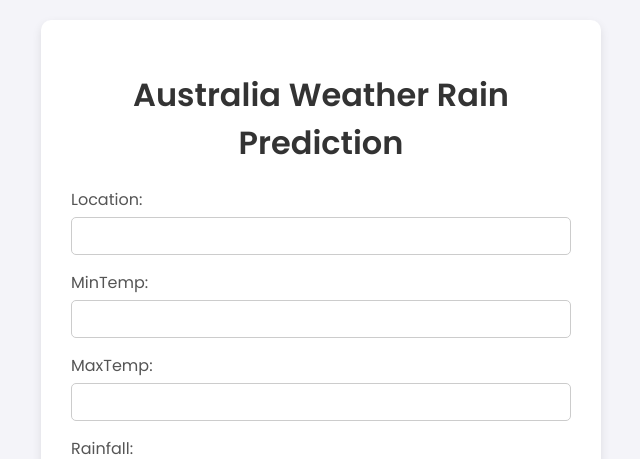
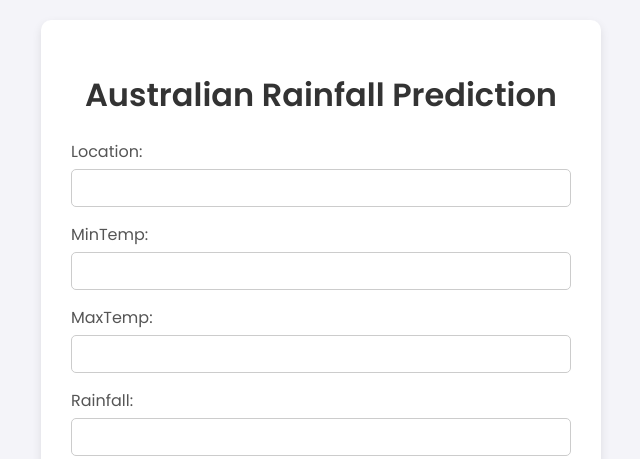
Before and after one commit to DavidIbrahimG/AustrialianRainfallPrediction, a Flask app: page / in a window 1280 px wide. Shown: the top 459 px of the page, without its empty margins (319-959 px from the left). Run offline with Flask 3, Linux system fonts and the light colour scheme; parts of the project's set-up code (start-up, migrations or seed data) failed here and were passed over.

Commit message:
flask app setup

```diff
--- a/application.py
+++ b/application.py
@@ -37,4 +37,4 @@ def index():
     return render_template("index.html" , prediction=prediction , features=FEATURES)
 
 if __name__=="__main__":
-    app.run(debug=True , port=5000 , host="0.0.0.0")
+    app.run(debug=True , port=5001 , host="0.0.0.0")
--- a/templates/index.html
+++ b/templates/index.html
@@ -9,7 +9,7 @@
     </head>
     <body>
         <div class="container">
-            <h1>Australia Weather Rain Prediction</h1>
+            <h1>Australian Rainfall Prediction</h1>
             <form method="post">
                 {% for feature in features %}
                     <div class="form-group">
```
